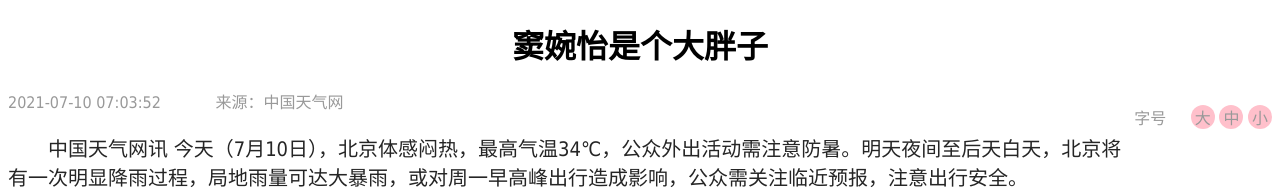
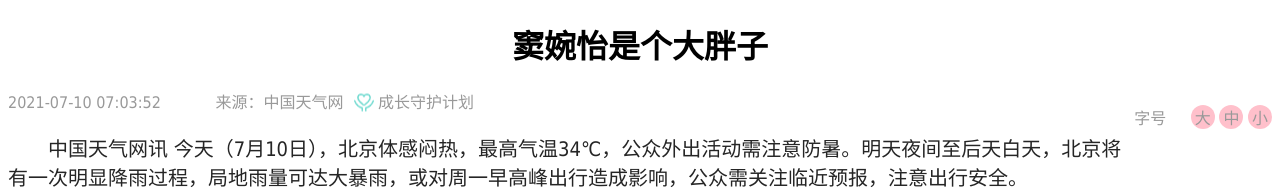
Before and after one commit to WallaceWang/LearnJS, a plain HTML site: page 01-网页仿写-中国天气网/index.html in a window 1280 px wide. Shown: the top 189 px of the page. Drawn offline with Linux system fonts and the light colour scheme.

Commit message:
成长守护加护

```diff
--- a/01-网页仿写-中国天气网/css/style.css
+++ b/01-网页仿写-中国天气网/css/style.css
@@ -57,3 +57,13 @@ h1 {
     color: #999;
     font-size: 16px;
 }
+
+.growupprotect {
+    background-image: url(../images/growupprotect.png);
+    background-repeat: no-repeat;
+    background-position: left center;
+}
+
+.growupprotect a {
+    margin-left: 30px;
+}
--- a/01-网页仿写-中国天气网/index.html
+++ b/01-网页仿写-中国天气网/index.html
@@ -16,6 +16,10 @@
     <div class="subheadingleft">
         <span>2021-07-10 07:03:52</span>
         <span style="margin-left: 50px;">来源：<a href="http://www.weather.com.cn/" target="_blank" title="中国天气网">中国天气网</a> </span>
+        <span class="growupprotect">
+            <!-- <img src="./images/growupprotect.png" alt=""> -->
+            <a href="#">成长守护计划</a>
+        </span>
     </div>
     <div class="subheadingright">
         <span>字号</span>
```
Also changed, not shown: 01-网页仿写-中国天气网/images/growupprotect.png (added), 01-网页仿写-中国天气网/images/title_sprite.png (added).
